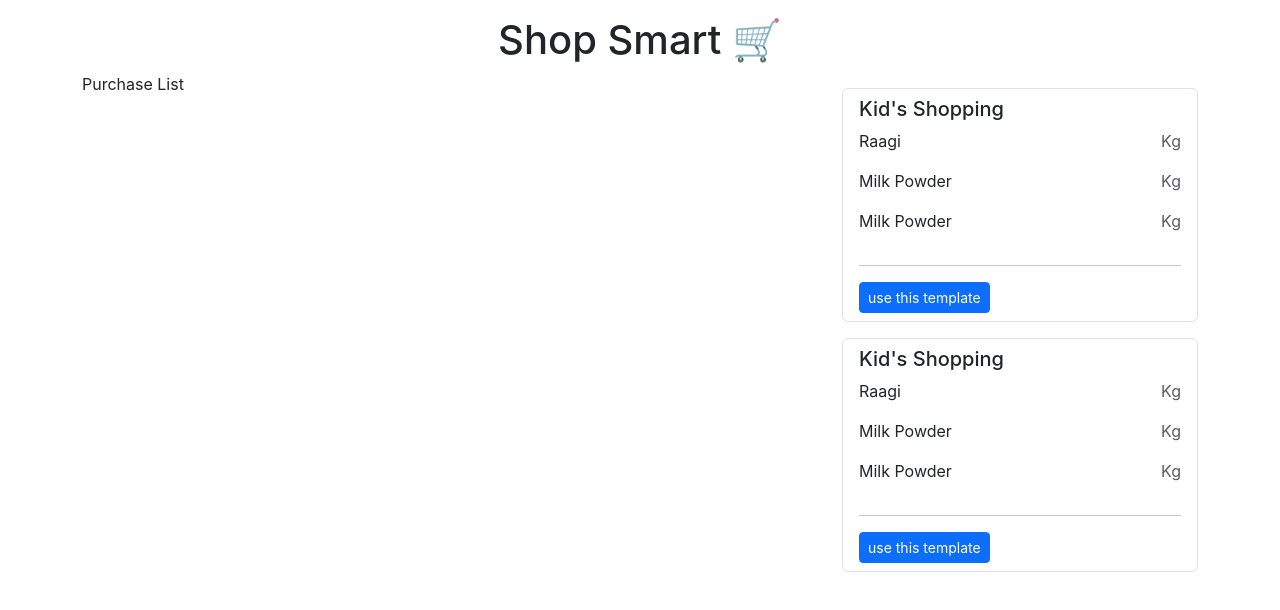
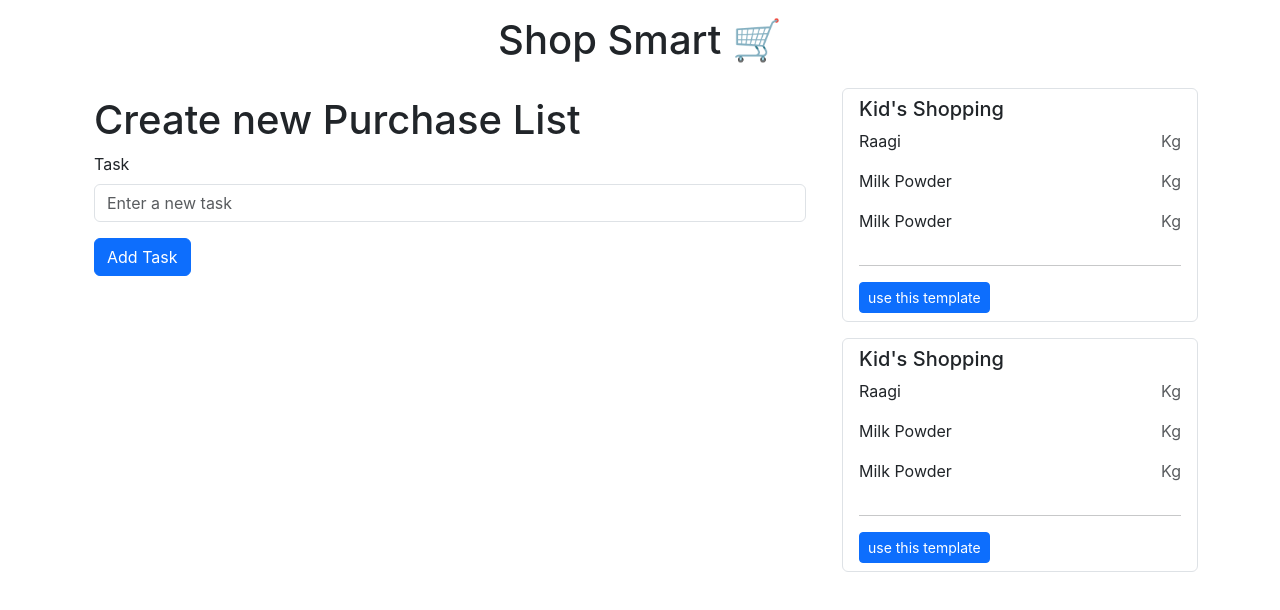
Before and after one commit to prajeesh-mp/shop-smart, a React (Create React App) app: page / in a window 1280 px wide. Shown: the top 610 px of the page. Built offline with nearby package versions, Linux system fonts and the light colour scheme.

Commit message:
Update: Purchase list basic template

```diff
--- a/src/components/Layout.tsx
+++ b/src/components/Layout.tsx
@@ -6,10 +6,9 @@ function Layout() {
   return (
     <Container className="py-3">
       <h1 className="text-center">Shop Smart 🛒</h1>
-      {/* <Outlet /> */}
       <Row className="">
         <Col xs={12} md={8}>
-          Purchase List
+          <Outlet />
         </Col>
         <Col xs={12} md={4}>
           <Template />
--- a/src/pages/PurchaseList.tsx
+++ b/src/pages/PurchaseList.tsx
@@ -1,7 +1,60 @@
-import React from "react";
+import React, { useState } from "react";
+import { Container, Form, ListGroup, Button } from "react-bootstrap";
 
-function PurchaseList() {
-  return <div>Purchase List</div>;
-}
+const PurchaseList: React.FC = () => {
+  const [task, setTask] = useState<string>("");
+  const [tasks, setTasks] = useState<string[]>([]);
+
+  const handleTaskChange = (e: React.ChangeEvent<HTMLInputElement>) => {
+    setTask(e.target.value);
+  };
+
+  const handleAddTask = () => {
+    if (task.trim() !== "") {
+      setTasks([...tasks, task]);
+      setTask("");
+    }
+  };
+
+  const handleDeleteTask = (index: number) => {
+    const updatedTasks = [...tasks];
+    updatedTasks.splice(index, 1);
+    setTasks(updatedTasks);
+  };
+
+  return (
+    <Container className="mt-4">
+      <h1>Create new Purchase List</h1>
+      <Form>
+        <Form.Group controlId="taskInput" className="mb-3">
+          <Form.Label>Task</Form.Label>
+          <Form.Control
+            type="text"
+            placeholder="Enter a new task"
+            value={task}
+            onChange={handleTaskChange}
+          />
+        </Form.Group>
+        <Button variant="primary" onClick={handleAddTask}>
+          Add Task
+        </Button>
+      </Form>
+
+      <ListGroup className="mt-4">
+        {tasks.map((task, index) => (
+          <ListGroup.Item
+            key={index}
+            className="d-flex justify-content-between align-items-center"
+          >
+            {task}
+            <Button variant="danger" onClick={() => handleDeleteTask(index)}>
+              Delete
+            </Button>
+          </ListGroup.Item>
+        ))}
+      </ListGroup>
+    </Container>
+  );
+};
 
 export default PurchaseList;
```
Also changed, not shown: src/services/http.ts (deleted, +0 -8 lines), 1 other file (tests, documents, lock files or other folders).
